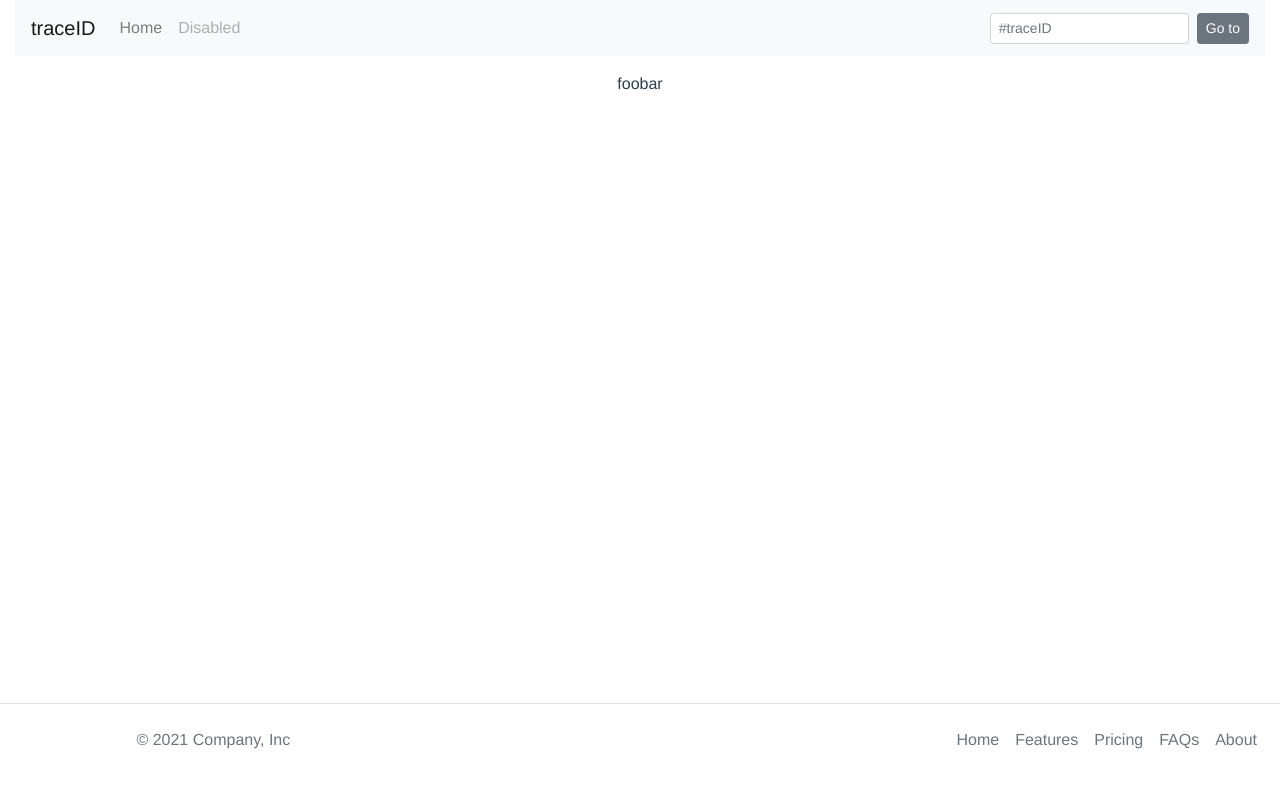
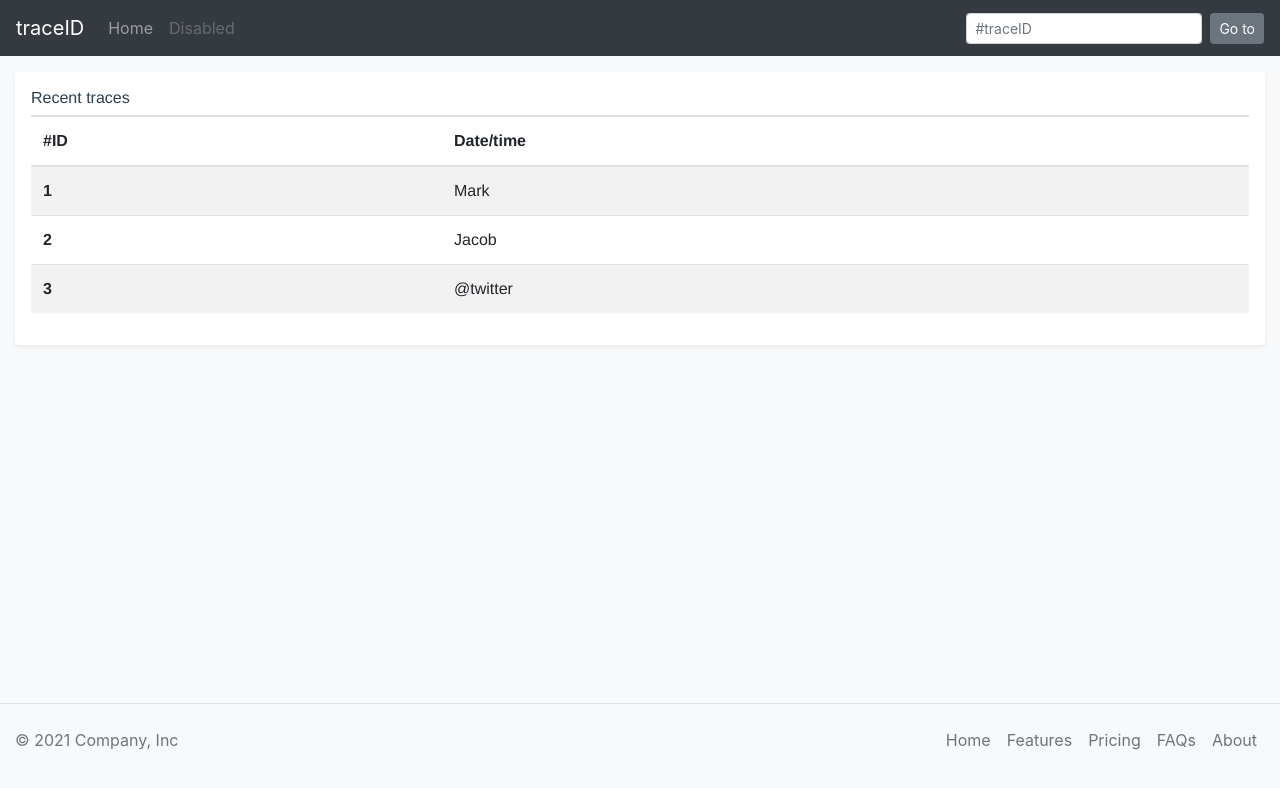
Before and after one commit to koykov/traceUI, a Vue app: page /#/ in a window 1280 px wide. Shown: the top 788 px of the page. Built offline with nearby package versions, Linux system fonts and the light colour scheme; no server answers; what vue-flex would draw is missing.

Commit message:
Fetching traces list; prepare layout for list.

```diff
--- a/public/index.html
+++ b/public/index.html
@@ -7,7 +7,7 @@
     <link rel="icon" href="<%= BASE_URL %>favicon.ico">
     <title><%= htmlWebpackPlugin.options.title %></title>
   </head>
-  <body>
+  <body class="bg-light">
     <noscript>
       <strong>We're sorry but <%= htmlWebpackPlugin.options.title %> doesn't work properly without JavaScript enabled. Please enable it to continue.</strong>
     </noscript>
--- a/src/App.vue
+++ b/src/App.vue
@@ -1,12 +1,42 @@
 <template>
-  <b-container fluid
-               tag="main"
-               id="app"
-               v-cloak>
+  <div>
     <AppHeader/>
-    <div>foobar</div>
+
+    <b-container fluid
+                 tag="main"
+                 id="app"
+                 v-cloak>
+
+        <div class="my-3 p-3 bg-white rounded shadow-sm">
+          <h6 class="border-bottom pb-2 mb-0">Recent traces</h6>
+          <table class="table table-striped table-hover">
+            <thead>
+            <tr>
+              <th scope="col">#ID</th>
+              <th scope="col">Date/time</th>
+            </tr>
+            </thead>
+            <tbody>
+            <tr>
+              <th scope="row">1</th>
+              <td>Mark</td>
+            </tr>
+            <tr>
+              <th scope="row">2</th>
+              <td>Jacob</td>
+            </tr>
+            <tr>
+              <th scope="row">3</th>
+              <td>@twitter</td>
+            </tr>
+            </tbody>
+          </table>
+        </div>
+
+    </b-container>
+
     <AppFooter/>
-  </b-container>
+  </div>
 </template>
 
 <script>
@@ -25,12 +55,33 @@ export default {
     onError(file, errorMsg) {
       this.error = errorMsg;
       this.showModal = true;
+    },
+    drawList() {
+
     }
   },
   filters: {
     json(value) {
       return JSON.stringify(value, null, 2);
     }
+  },
+  mounted() {
+    this.listOK = false;
+    fetch(process.env.VUE_APP_API_URL + "/list", {"method": "GET"})
+        .then(response => {
+          if (response.ok) {
+            return response.json()
+          } else{
+            console.error("Server returned " + response.status + " : " + response.statusText);
+          }
+        })
+        .then(response => {
+          this.list = response.body;
+          this.listOK = true;
+        })
+        .catch(err => {
+          console.log(err);
+        });
   }
 };
 </script>
@@ -40,7 +91,6 @@ export default {
   font-family: "Avenir", Helvetica, Arial, sans-serif;
   -webkit-font-smoothing: antialiased;
   -moz-osx-font-smoothing: grayscale;
-  text-align: center;
   color: #2c3e50;
 }
 </style>
--- a/src/components/AppHeader.vue
+++ b/src/components/AppHeader.vue
@@ -1,8 +1,8 @@
 <template>
   <b-navbar toggleable="md"
             class="mb-3"
-            type="light"
-            variant="light">
+            type="dark"
+            variant="dark">
     <b-nav-toggle target="nav_collapse"></b-nav-toggle>
     <b-navbar-brand href="/">traceID</b-navbar-brand>
     <b-collapse is-nav
```
Also changed, not shown: 1 other file (tests, documents, lock files or other folders).
